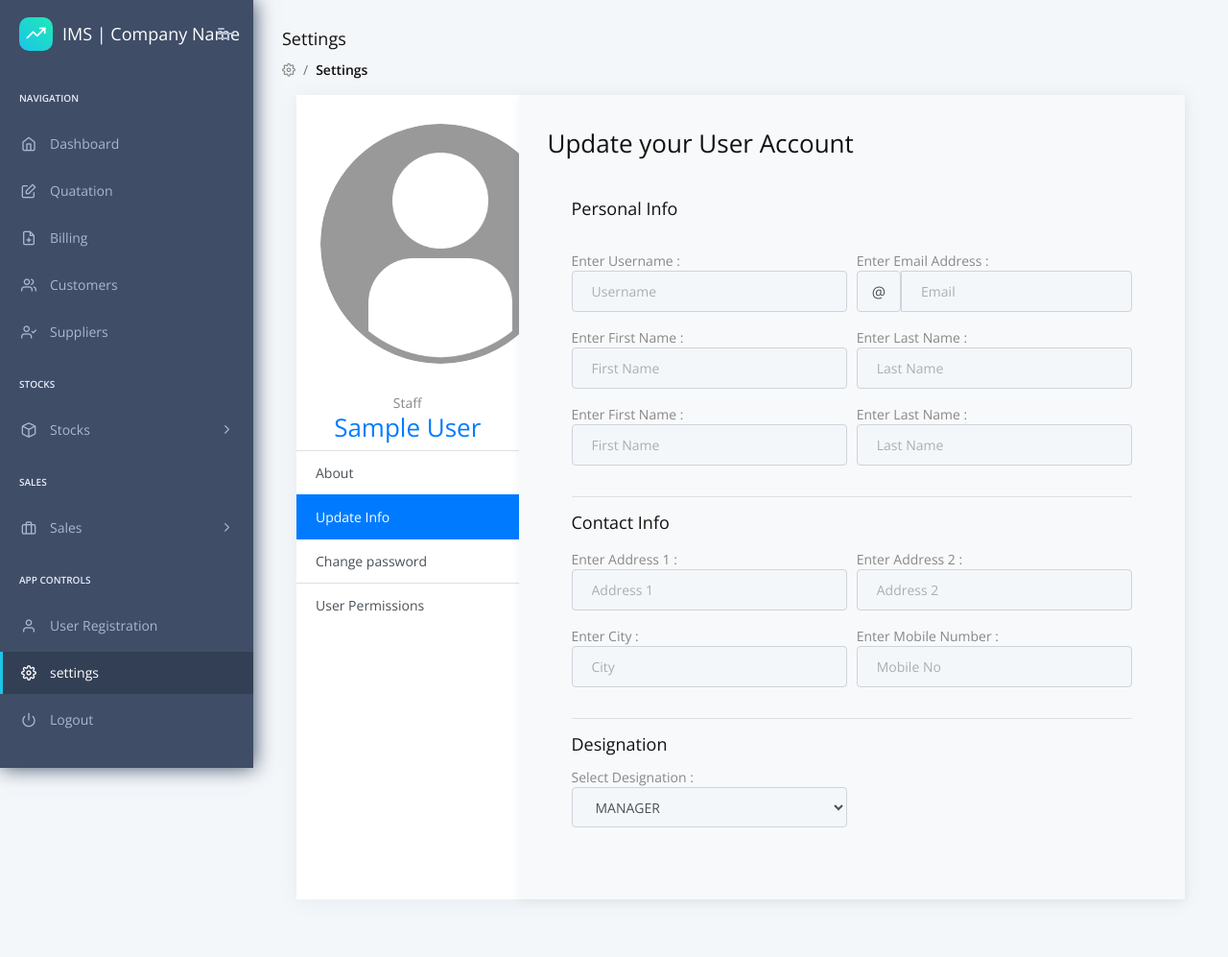
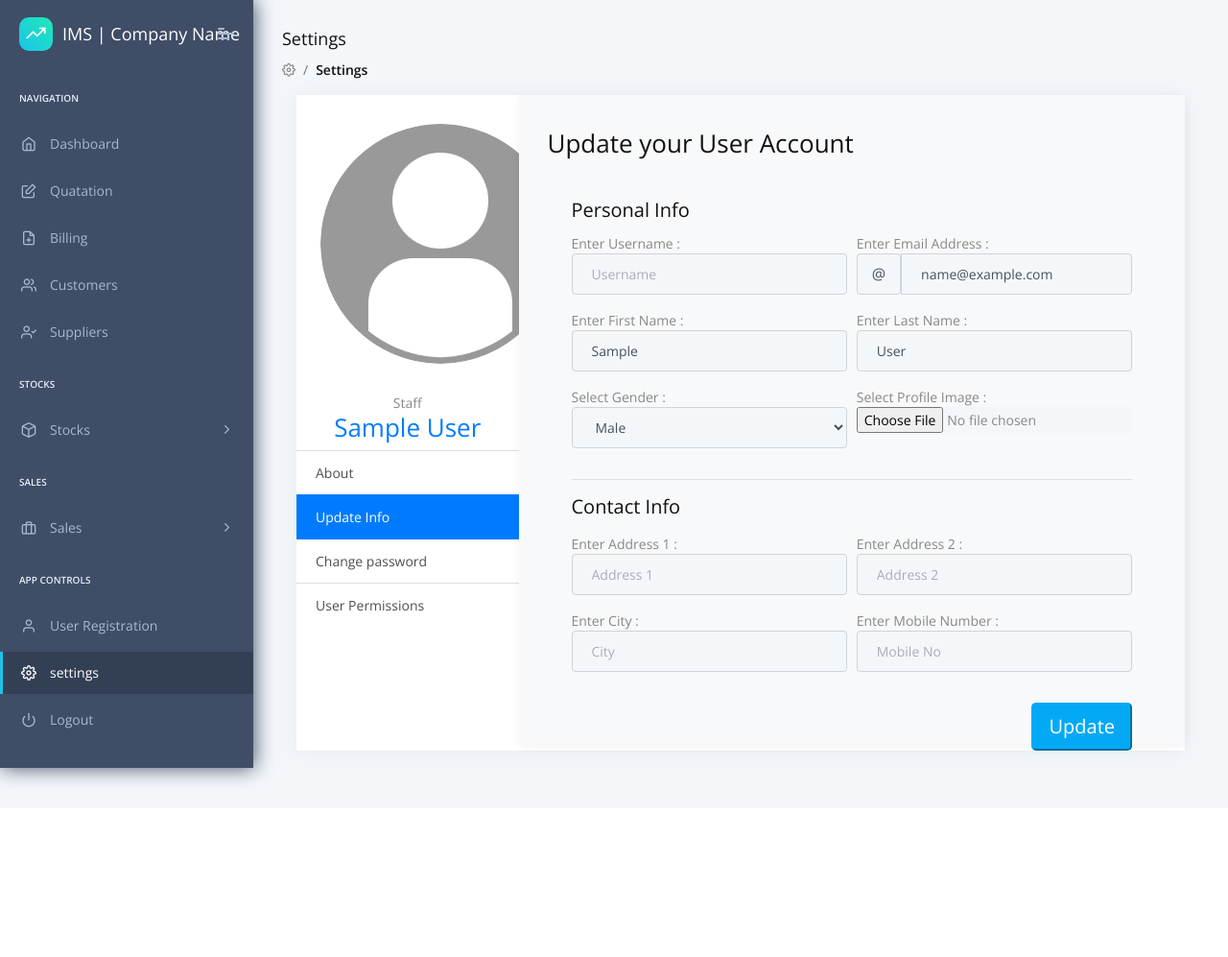
Before and after one commit to Pankaja-Suganda/Inventory_Management_System, a Django app: page /settings.html in a window 1280 px wide, after a click on "Update Info". Shown: the whole page at 96% size. After the commit the page ends 824 px from the top, so only its background shows below. Run offline with Django 3.2, Linux system fonts and the light colour scheme; the visitor is signed in with stand-in values (Sample User, id 1); data comes from the database, SQL or seed files in the repository; some libraries are stand-ins or nearby versions.

Commit message:
reset password trying

```diff
--- a/app/views.py
+++ b/app/views.py
@@ -10,7 +10,7 @@ from django.http import HttpResponse
 from django import template
 from authentication.decorator import allowed_users
 from authentication.models import BaseUser
-from authentication.forms import SignUpForm
+from authentication.forms import ProfileUpdate, UserPasswordUpdate
 
 @login_required(login_url="/login/")
 def index(request):
@@ -34,7 +34,9 @@ def pages(request):
         load_template      = request.path.split('/')[-1]
         context['segment'] = load_template.replace('.html','')
         if context['segment'] == 'settings':
-            context['form'] = SignUpForm()
+            context['form'] = ProfileUpdate(instance=request.user)
+            context['form_reset'] = UserPasswordUpdate()
+
         html_template = loader.get_template( load_template )
         return HttpResponse(html_template.render(context, request))
 
--- a/authentication/forms.py
+++ b/authentication/forms.py
@@ -4,7 +4,7 @@ Copyright (c) 2019 - present AppSeed.us
 """
 
 from django import forms
-from django.contrib.auth.forms import UserCreationForm
+from django.contrib.auth.forms import UserCreationForm, PasswordChangeForm
 from django.contrib.auth.models import User
 from .models import BaseUser
 
@@ -40,6 +40,20 @@ class SignUpForm(UserCreationForm):
         widget=forms.EmailInput(
             attrs={
                 "placeholder" : "Email",
+                "class": "form-control"
+            }
+        ))
+
+    GENDER_CHOICES = (
+        (0, 'Male'),
+        (1, 'Female')
+    )
+    gender = forms.ChoiceField(choices=GENDER_CHOICES,
+        label='Select Gender',
+        help_text='Required',
+        widget=forms.Select(
+            attrs={
+                "placeholder" : "Gender",
                 "class": "form-control"
             }
         ))
@@ -79,6 +93,22 @@ class SignUpForm(UserCreationForm):
                 "class": "form-control"
             }
         ))
+
+    GENDER_CHOICES = (
+        (0, 'Male'),
+        (1, 'Female')
+    )
+
+    gender = forms.ChoiceField(choices=GENDER_CHOICES,
+        label='Select Gender',
+        help_text='Required',
+        widget=forms.Select(
+            attrs={
+                "placeholder" : "Gender",
+                "class": "form-control"
+            }
+        ))
+
     Address_1 = forms.CharField(
         label='Enter Address 1',
         help_text='Required',
@@ -151,7 +181,146 @@ class SignUpForm(UserCreationForm):
 
     class Meta:
         model = BaseUser
-        fields = ('user_name', 'email', 'password1',
-                  'password2', 'first_name', 'last_name',
+        fields = ('user_name', 'email', 'password1', 'gender',
+                  'password2', 'first_name', 'last_name', 'gender',
                   'mobile_number', 'Address_1', 'Address_2', 'city','role',
                   'is_staff', 'is_active')
+
+class ProfileUpdate(forms.ModelForm):
+    user_name = forms.CharField(
+        label='Enter Username',
+        help_text='Required',
+        widget=forms.TextInput(
+            attrs={
+                "placeholder" : "Username",
+                "class": "form-control"
+            }
+        ))
+    email = forms.EmailField(
+        label='Enter Email Address',
+        help_text='Required',
+        widget=forms.EmailInput(
+            attrs={
+                "placeholder" : "Email",
+                "class": "form-control"
+            }
+        ))
+    first_name = forms.CharField(
+        label='Enter First Name',
+        help_text='Required',
+        widget=forms.TextInput(
+            attrs={
+                "placeholder" : "First Name",
+                "class": "form-control"
+            }
+        ))
+    last_name = forms.CharField(
+        label='Enter Last Name',
+        help_text='Required',
+        widget=forms.TextInput(
+            attrs={
+                "placeholder" : "Last Name",
+                "class": "form-control"
+            }
+        ))
+
+    GENDER_CHOICES = (
+        (0, 'Male'),
+        (1, 'Female')
+    )
+    gender = forms.ChoiceField(choices=GENDER_CHOICES,
+        label='Select Gender',
+        help_text='Required',
+        widget=forms.Select(
+            attrs={
+                "placeholder" : "Gender",
+                "class": "form-control"
+            }
+        ))
+
+    Address_1 = forms.CharField(
+        label='Enter Address 1',
+        help_text='Required',
+        widget=forms.TextInput(
+            attrs={
+                "placeholder" : "Address 1",
+                "class": "form-control"
+            }
+        ))
+    Address_2 = forms.CharField(
+        label='Enter Address 2',
+        help_text='Required',
+        widget=forms.TextInput(
+            attrs={
+                "placeholder" : "Address 2",
+                "class": "form-control"
+            }
+        ))
+    mobile_number = forms.CharField(
+        label='Enter Mobile Number',
+        help_text='Required',
+        widget=forms.TextInput(
+            attrs={
+                "placeholder" : "Mobile No",
+                "class": "form-control"
+            }
+        ))
+    city = forms.CharField(
+        label='Enter City',
+        help_text='Required',
+        widget=forms.TextInput(
+            attrs={
+                "placeholder" : "City",
+                "class": "form-control"
+            }
+        ))
+
+    profile_img = forms.ImageField(
+        label='Select Profile Image',
+        help_text='Required',
+        error_messages = {'invalid': "Image files only"},
+        widget=forms.FileInput(
+            attrs={
+                "class": "align-middle"
+            }
+        ))
+
+    class Meta:
+        model = BaseUser
+        fields = ('user_name', 'email', 'first_name', 'last_name', 'gender',
+                  'mobile_number', 'Address_1', 'Address_2', 'city', 'profile_img')
+
+class UserPasswordUpdate(forms.ModelForm):
+
+    old_password  = forms.CharField(
+        label='Enter Old Password',
+        help_text='Required',
+        widget=forms.PasswordInput(
+            attrs={
+                "placeholder" : "Old Password",
+                "class": "form-control"
+            }
+        ))
+
+    password1 = forms.CharField(
+        label='Enter Password',
+        help_text='Required',
+        widget=forms.PasswordInput(
+            attrs={
+                "placeholder" : "Password",
+                "class": "form-control"
+            }
+        ))
+    password2 = forms.CharField(
+        label='Enter Password Again',
+        help_text='Required',
+        widget=forms.PasswordInput(
+            attrs={
+                "placeholder" : "Repeat Password",
+                "class": "form-control"
+            }
+        ))
+
+    class Meta:
+        model = BaseUser
+        fields = ['old_password', 'password1', 'password2']
--- a/authentication/urls.py
+++ b/authentication/urls.py
@@ -4,7 +4,7 @@ Copyright (c) 2019 - present AppSeed.us
 """
 
 from django.urls import path
-from .views import login_view, register_user, logout_user
+from .views import login_view, register_user, logout_user, UpdateAccount, ResetPassword
 from django.contrib.auth.views import LogoutView
 from django.conf.urls.static import static
 from django.conf import settings
@@ -12,7 +12,9 @@ from django.conf import settings
 urlpatterns = [
     path('login/', login_view, name="login"),
     path('register.html', register_user, name="register"),
-    path("logout/", logout_user, name="logout")
+    path("logout/", logout_user, name="logout"),
+    path('update', UpdateAccount, name="update"),
+    path('reset_pass', ResetPassword, name="reset_pass")
 ]
 
 urlpatterns += static(settings.MEDIA_URL, document_root= settings.MEDIA_ROOT)
--- a/core/templates/pages/settings.html
+++ b/core/templates/pages/settings.html
@@ -33,7 +33,7 @@
                     <div class="col-md-3 pt-0">
                       <div class="card-body media align-items-center">
 
-                          <img src="{{ user.profile_img.url }}" width =250px alt="" class="d-block rounded-circle mx-auto img-responsive">
+                          <img id= 'img-profile' src="{{ user.profile_img.url }}" width =250px alt="" class="d-block rounded-circle mx-auto img-responsive">
                       </div>
                       <div class="text-center text-capitalize">{{ user.role }}</div>
                       <h3 class="text-center text-primary ">{{ user.first_name }} {{ user.last_name }}</h3>
@@ -151,13 +151,13 @@
                         <div class="tab-pane fade" id="account-update">
                           <h3 class="pb-1">Update your User Account</h3>
                           <div class="card-body pb-2">
-                              <h5 class=" card-title">Personal Info</h5>
-                              <span class=" text-muted alert">
+                              <h4 class=" card-title">Personal Info</h4>
+                              <span class=" text-muted alert-danger">
                                   {% if msg %}
                                       {{ msg | safe }}
                                   {% endif %}
                               </span>
-                              <form role="form" method="post" action="">
+                              <form role="form" method="post" action="update" enctype="multipart/form-data">
                                   {% csrf_token %}
                                   <div class="form-group">
                                       <div class="form-row">
@@ -194,23 +194,31 @@
                                       </div>
                                       <div class="form-row">
                                         <div class="form-group col-md-6">
-                                            {{form.first_name.label}} :
+                                            {{form.gender.label}} :
                                             <div class="input-group">
-                                                {{ form.first_name }}
+                                                {{ form.gender }}
                                             </div>
-                                            <span class="text-error">{{ form.first_name.errors }}</span>
+                                            <span class="text-error">{{ form.gender.errors }}</span>
                                         </div>
-                                        <div class="form-group col-md-6">
-                                            {{form.last_name.label}} :
+                                        <div class="form-group col-md-6 ">
+                                            {{form.profile_img.label}} :
                                             <div class="input-group ">
-                                                {{ form.last_name }}
+                                                {{ form.profile_img }}
                                             </div>
-                                            <span class="text-error">{{ form.last_name.errors }}</span>
+                                            <span class="text-error">{{ form.profile_img.errors }}</span>
                                         </div>
+                                        <script>
+                                          var id_profile_img = document.getElementById('id_profile_img');
+                                          id_profile_img.onchange = function(event){
+                                            var img = document.getElementById('img-profile');
+                                            img.src = URL.createObjectURL(event.target.files[0]);
+                                          };
+
+                                        </script>
                                     </div>
                                   </div>
                                   <hr/>
-                                  <h5 class="pb-1 card-title"> Contact Info</h5>
+                                  <h4 class="pb-1 card-title"> Contact Info</h4>
                                   <div class="form-group">
                                       <div class="form-row">
                                           <div class="form-group col-md-6">
@@ -244,48 +252,60 @@
                                               <span class="text-error">{{ form.mobile_number.errors }}</span>
                                           </div>
                                       </div>
-                                      <hr/>
+                                  </div>
+                                  <button type="submit"  class="btn-lg float-right btn-primary">Update</button>
 
-                                      <div class="form-row">
-                                          <div class="form-group col-md-6">
-                                              <h5 class="pb-1 text-title"> Designation</h5>
-                                              {{form.role.label}} :
-                                              <div class="input-group ">
-                                                  {{ form.role }}
-                                              </div>
-                                              <span class="text-error">{{ form.role.errors }}</span>
-                                          </div>
-                                      </div>
-                                  </div>
                               </form>
                           </div>
                         </div>
                         <div class="tab-pane fade" id="account-change-password">
-                          <div class="card-body pb-2">
-
-                            <div class="form-group">
-                              <label class="form-label">Current password</label>
-                              <input type="password" class="form-control">
+                            <h3 class="text-title"> Reset Your Password</h3>
+                            <br>
+                            <div class="row">
+                              <div class="form-group col-6">
+                                <form role="form" method="post" action="reset_pass" enctype="multipart/form-data">
+                                  {% csrf_token %}
+                                  <div class="form-row ">
+                                    {{form_reset.old_password.label}} :
+                                    <div class="input-group">
+                                      {{ form_reset.old_password }}
+                                    </div>
+                                    {% if form_reset.old_password.errors %}
+                                      <span class="text-error alert">{{ form_reset.old_password.errors }}</span>
+                                    {% endif %}
+                                  </div>
+                                  <div class="form-row">
+                                    {{form_reset.password1.label}} :
+                                    <div class="input-group">
+                                      {{ form_reset.password1 }}
+                                    </div>
+                                    {% if form_reset.password1.errors %}
+                                      <span class="text-error alert">{{ form_reset.password1.errors }}</span>
+                                    {% endif %}
+                                  </div>
+                                  <div class="form-row">
+                                    {{form_reset.password2.label}} :
+                                    <div class="input-group">
+                                      {{ form_reset.password2 }}
+                                    </div>
+                                    {% if form_reset.password2.errors %}
+                                      <span class="text-error alert">{{ form_reset.password2.errors }}</span>
+                                    {% endif %}
+                                  </div>
+                                  <br>
+                                  <button type="submit"  class="btn-lg float-right btn-primary">Reset Password</button>
+                                </form>
+                              </div>
+                              <div class="col-md-6">
+                                <img class="img-responsive d-block mx-auto" width='300px' src='/static/assets/images/password-reset.png'>
+                              </div>
                             </div>
-
-                            <div class="form-group">
-                              <label class="form-label">New password</label>
-                              <input type="password" class="form-control">
-                            </div>
-
-                            <div class="form-group">
-                              <label class="form-label">Repeat new password</label>
-                              <input type="password" class="form-control">
-                            </div>
-
-                          </div>
                         </div>
                         <div class="tab-pane fade" id="account-permissions">
                           <div class="card-body pb-2">
                               {% for user_ in users %}
                                 {{user_.user_name}}
                               {% endfor %}
-
                           </div>
                         </div>
                       </div>
```
Also changed, not shown: authentication/views.py (+46 -4 lines), core/templates/accounts/register.html (+12 -1 lines), core/static/assets/images/password-reset.png (added), core/static/assets/images/user/default_jpI7VVA.png (added), core/static/assets/images/user/sample-profile-picture_4gQmarJ.png (added), core/static/assets/images/user/sample-profile-picture_Oo3YLR4.png (added), core/static/assets/images/user/sample-profile-picture_fKsLc1I.png (added).
